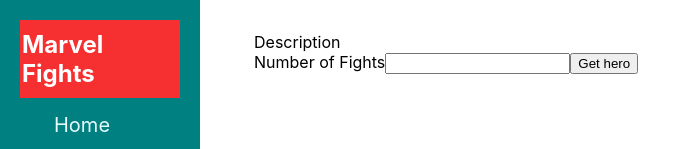
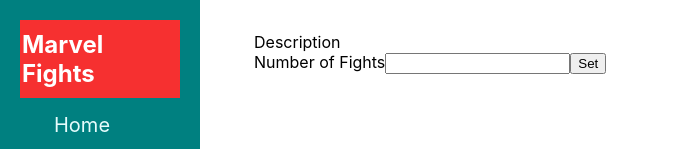
Before and after one commit to sebaulloa1/marvel-fights, a React (Create React App) app: page /fight in a window 1280 px wide. Shown: the top 149 px of the page, without its empty margins (0-681 px from the left). Built offline with nearby package versions, Linux system fonts and the light colour scheme.

Commit message:
Random fights implemented

```diff
--- /dev/null
+++ b/src/components/Cards/Card.js
@@ -0,0 +1,14 @@
+const Card = (props) => {
+  return (
+    <div className="card">
+      <div className="card__image">
+        <img src={props.imgPath} alt="" />
+      </div>
+      <div className="card__body">
+        <p>{props.name}</p>
+      </div>
+    </div>
+  );
+};
+
+export default Card;
--- /dev/null
+++ b/src/components/Search/SearchInput.js
@@ -0,0 +1,129 @@
+import { useRef, useState } from "react";
+import { useDispatch } from "react-redux";
+import { API_KEY } from "../../App";
+import { fightsActions } from "../../store/fights-slice";
+
+const getRandomInt = (min, max) => {
+  return Math.floor(Math.random() * (max - min + 1)) + min;
+};
+
+const SearchInput = () => {
+  const [firstCharacter, setFirstCharacter] = useState({});
+  const [secondCharacter, setSecondCharacter] = useState({});
+  const numberInputRef = useRef();
+  const dispatch = useDispatch();
+
+  const getTotalCharacters = async () => {
+    const response = await fetch(
+      `http://gateway.marvel.com/v1/public/characters?apikey=${API_KEY}`
+    );
+    const data = await response.json();
+    return parseInt(data.data.total);
+  };
+
+  const getCharacter = async (number) => {
+    const params = new URLSearchParams({
+      apikey: API_KEY,
+      limit: 1,
+      offset: number,
+    });
+    const response = await fetch(
+      `http://gateway.marvel.com/v1/public/characters?` + params
+    );
+    const data = await response.json();
+    return data.data.results[0];
+  };
+
+  const getTwoRandomCharacter = async () => {
+    const totalCharacters = await getTotalCharacters();
+    const firstRandomNumber = getRandomInt(0, totalCharacters);
+    console.log("first random number: " + firstRandomNumber);
+    let secondRandomNumber = getRandomInt(0, totalCharacters);
+    console.log("second random number: " + secondRandomNumber);
+    console.log(firstRandomNumber === secondRandomNumber);
+    while (firstRandomNumber === secondRandomNumber) {
+      secondRandomNumber = getRandomInt(0, totalCharacters);
+    }
+    console.log("Fetching character");
+    const firstRandomCharacter = await getCharacter(firstRandomNumber);
+    setFirstCharacter({
+      id: firstRandomCharacter.id,
+      name: firstRandomCharacter.name,
+      imgPath: `${firstRandomCharacter.thumbnail.path}/portrait_medium.${firstRandomCharacter.thumbnail.extension}`,
+      comics: firstRandomCharacter.comics.items.map((comic) => comic.name),
+      events: firstRandomCharacter.events.items.map((event) => event.name),
+      series: firstRandomCharacter.series.items.map((serie) => serie.name),
+    });
+    const secondRandomCharacter = await getCharacter(secondRandomNumber);
+    setSecondCharacter({
+      id: firstRandomCharacter.id,
+      name: firstRandomCharacter.name,
+      imgPath: `${firstRandomCharacter.thumbnail.path}/portrait_medium.${firstRandomCharacter.thumbnail.extension}`,
+      // comics: firstRandomCharacter.comics.items.map((comic) => comic.name),
+      // events: firstRandomCharacter.events.items.map((event) => event.name),
+      // series: firstRandomCharacter.series.items.map((serie) => serie.name),
+    });
+    return [
+      {
+        id: firstRandomCharacter.id,
+        name: firstRandomCharacter.name,
+        imgPath: `${firstRandomCharacter.thumbnail.path}/portrait_medium.${firstRandomCharacter.thumbnail.extension}`,
+        //   comics: secondRandomCharacter.comics.items.map((comic) => comic.name),
+        //   events: secondRandomCharacter.events.items.map((event) => event.name),
+        //   series: secondRandomCharacter.series.items.map((serie) => serie.name),
+      },
+      {
+        id: secondRandomCharacter.id,
+        name: secondRandomCharacter.name,
+        imgPath: `${secondRandomCharacter.thumbnail.path}/portrait_medium.${secondRandomCharacter.thumbnail.extension}`,
+        // comics: secondRandomCharacter.comics.items.map((comic) => comic.name),
+        // events: secondRandomCharacter.events.items.map((event) => event.name),
+        // series: secondRandomCharacter.series.items.map((serie) => serie.name),
+      },
+    ];
+  };
+
+  const formSubmitHandler = async (event) => {
+    event.preventDefault();
+    console.log("Working");
+    const numberOfFights = numberInputRef.current.value;
+    let fights = [];
+    for (let i = 0; i < numberOfFights; i++) {
+      let randomCharacters = await getTwoRandomCharacter();
+      let winner = null;
+      if (randomCharacters[0].id > randomCharacters[1].id) {
+        winner = randomCharacters[0].id;
+      } else {
+        winner = randomCharacters[1].id;
+      }
+      fights.push({
+        characters: [randomCharacters[0], randomCharacters[1]],
+        winner: winner,
+      });
+    }
+    console.log(fights);
+    dispatch(
+      fightsActions.addFight({
+        fights: fights,
+        numberOfFights: numberOfFights,
+      })
+    );
+  };
+
+  return (
+    <div>
+      <form onSubmit={formSubmitHandler}>
+        <label htmlFor="numberOfFights">Number of Fights</label>
+        <input
+          ref={numberInputRef}
+          name="numberOfFights"
+          min="1"
+          type="number"
+        />
+        <button type="submit">Set</button>
+      </form>
+    </div>
+  );
+};
+
+export default SearchInput;
--- a/src/index.js
+++ b/src/index.js
@@ -3,10 +3,14 @@ import ReactDOM from "react-dom";
 import "./index.css";
 import App from "./App";
 import { BrowserRouter } from "react-router-dom";
+import { Provider } from "react-redux";
+import store from "./store/index";
 
 ReactDOM.render(
-  <BrowserRouter>
-    <App />
-  </BrowserRouter>,
+  <Provider store={store}>
+    <BrowserRouter>
+      <App />
+    </BrowserRouter>
+  </Provider>,
   document.getElementById("root")
 );
--- a/src/pages/Fight.js
+++ b/src/pages/Fight.js
@@ -1,85 +1,30 @@
-import { Fragment, useState } from "react";
-import { API_KEY } from "../App";
-
-const getRandomInt = (min, max) => {
-  return Math.floor(Math.random() * (max - min + 1)) + min;
-};
+import { Fragment } from "react";
+import { useSelector } from "react-redux";
+import Card from "../components/Cards/Card";
+import SearchInput from "../components/Search/SearchInput";
 
 const Fight = () => {
-  const [firstCharacter, setFirstCharacter] = useState({});
-  const [secondCharacter, setSecondCharacter] = useState({});
-  const getTotalCharacters = async () => {
-    const response = await fetch(
-      `http://gateway.marvel.com/v1/public/characters?apikey=${API_KEY}`
-    );
-    const data = await response.json();
-    return parseInt(data.data.total);
-  };
-
-  const getCharacter = async (number) => {
-    const params = new URLSearchParams({
-      apikey: API_KEY,
-      limit: 1,
-      offset: number,
-    });
-    const response = await fetch(
-      `http://gateway.marvel.com/v1/public/characters?` + params
-    );
-    const data = await response.json();
-    return data.data.results[0];
-  };
-
-  const getTwoRandomCharacter = async () => {
-    const totalCharacters = await getTotalCharacters();
-    const firstRandomNumber = getRandomInt(0, totalCharacters);
-    let secondRandomNumber = getRandomInt(0, totalCharacters);
-    while (firstRandomNumber === secondRandomNumber) {
-      secondRandomNumber = getRandomInt(0, totalCharacters);
-    }
-    const firstRandomCharacter = await getCharacter(firstRandomNumber);
-    setFirstCharacter({
-      id: firstRandomCharacter.id,
-      name: firstRandomCharacter.name,
-      imgPath: `${firstRandomCharacter.thumbnail.path}/portrait_medium.${firstRandomCharacter.thumbnail.extension}`,
-      comics: firstRandomCharacter.comics.items.map((comic) => comic.name),
-      events: firstRandomCharacter.events.items.map((event) => event.name),
-      series: firstRandomCharacter.series.items.map((serie) => serie.name),
-    });
-    const secondRandomCharacter = await getCharacter(secondRandomNumber);
-    setSecondCharacter({
-      id: secondRandomCharacter.id,
-      name: secondRandomCharacter.name,
-      imgPath: `${secondRandomCharacter.thumbnail.path}/portrait_medium.${secondRandomCharacter.thumbnail.extension}`,
-      comics: secondRandomCharacter.comics.items.map((comic) => comic.name),
-      events: secondRandomCharacter.events.items.map((event) => event.name),
-      series: secondRandomCharacter.series.items.map((serie) => serie.name),
-    });
-
-    console.log(firstRandomCharacter);
-    console.log(secondRandomCharacter);
-  };
-
+  const fights = useSelector((state) => state.fights);
+  console.log(fights);
   return (
     <Fragment>
       <div>Description</div>
+      <SearchInput />
       <div>
-        <form>
-          <label htmlFor="numberOfFights">Number of Fights</label>
-          <input name="numberOfFights" min="1" type="number" />
-          <button type="button" onClick={getTwoRandomCharacter}>
-            Get hero
-          </button>
-        </form>
-      </div>
-      <div>
-        <div>
-          <h1>{firstCharacter.name}</h1>
-          <img src={firstCharacter.imgPath} alt="" />
-        </div>
-        <div>
-          <h1>{secondCharacter.name}</h1>
-          <img src={secondCharacter.imgPath} alt="" />
-        </div>
+        {fights.fights.map((fight) => (
+          <div>
+            <Card
+              key={fight.characters[0].id}
+              name={fight.characters[0].name}
+              imgPath={fight.characters[0].imgPath}
+            />
+            <Card
+              key={fight.characters[1].id}
+              name={fight.characters[1].name}
+              imgPath={fight.characters[1].imgPath}
+            />
+          </div>
+        ))}
       </div>
     </Fragment>
   );
--- /dev/null
+++ b/src/store/fights-slice.js
@@ -0,0 +1,19 @@
+import { createSlice } from "@reduxjs/toolkit";
+
+const fightsSlice = createSlice({
+  name: "fights",
+  initialState: {
+    totalFights: 0,
+    fights: [],
+  },
+  reducers: {
+    addFight(state, action) {
+      state.totalFights = action.payload.numberOfFights;
+      state.fights = action.payload.fights;
+    },
+  },
+});
+
+export const fightsActions = fightsSlice.actions;
+
+export default fightsSlice;
--- a/src/store/index.js
+++ b/src/store/index.js
@@ -1,8 +1,10 @@
 import { configureStore } from "@reduxjs/toolkit";
-
+import fightsSlice from "./fights-slice";
 
 const store = configureStore({
-    reducer: {
-        characters:
-    }
-})
+  reducer: {
+    fights: fightsSlice.reducer,
+  },
+});
+
+export default store;
```
Also changed, not shown: src/store/characters-slice.js (deleted, +0 -8 lines).
